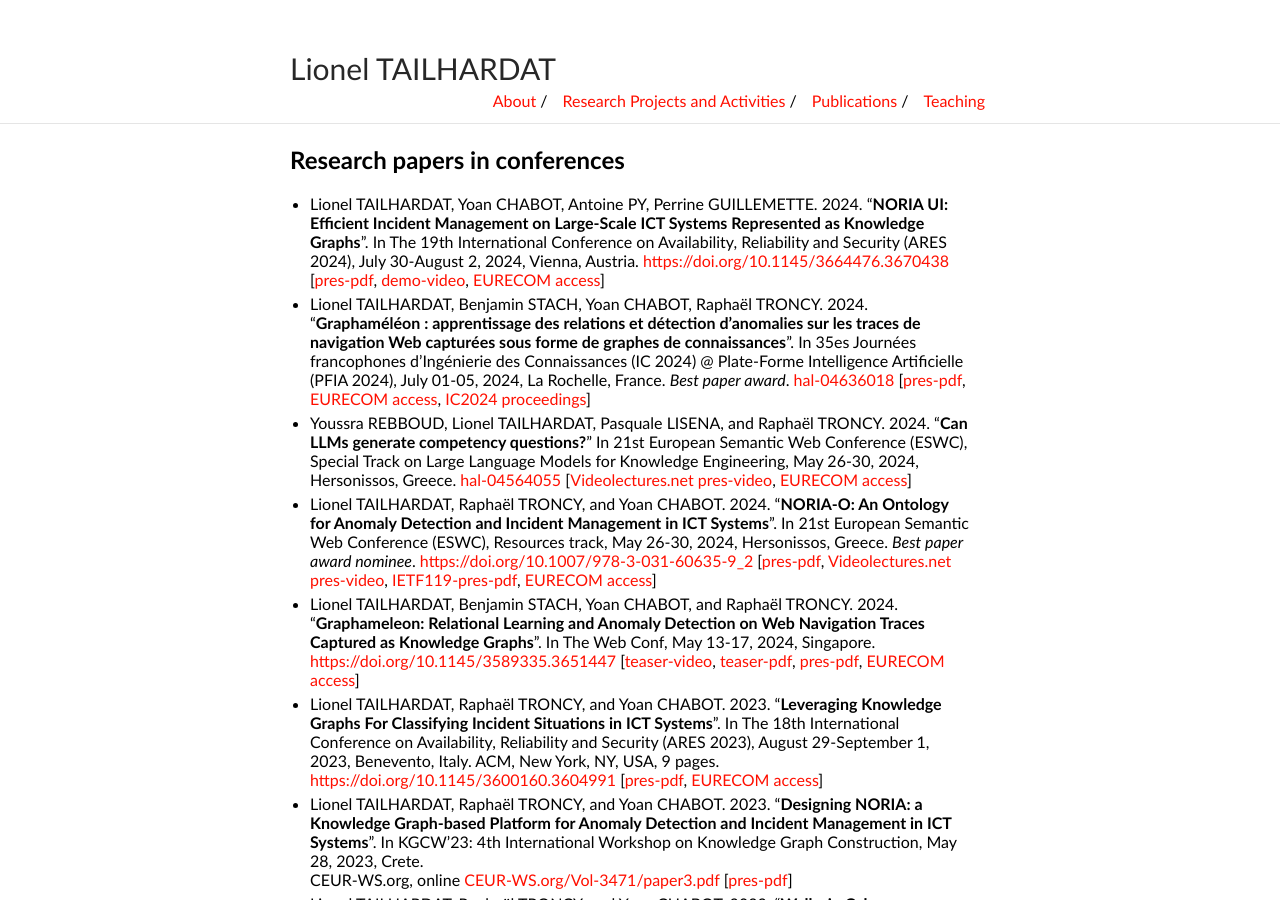
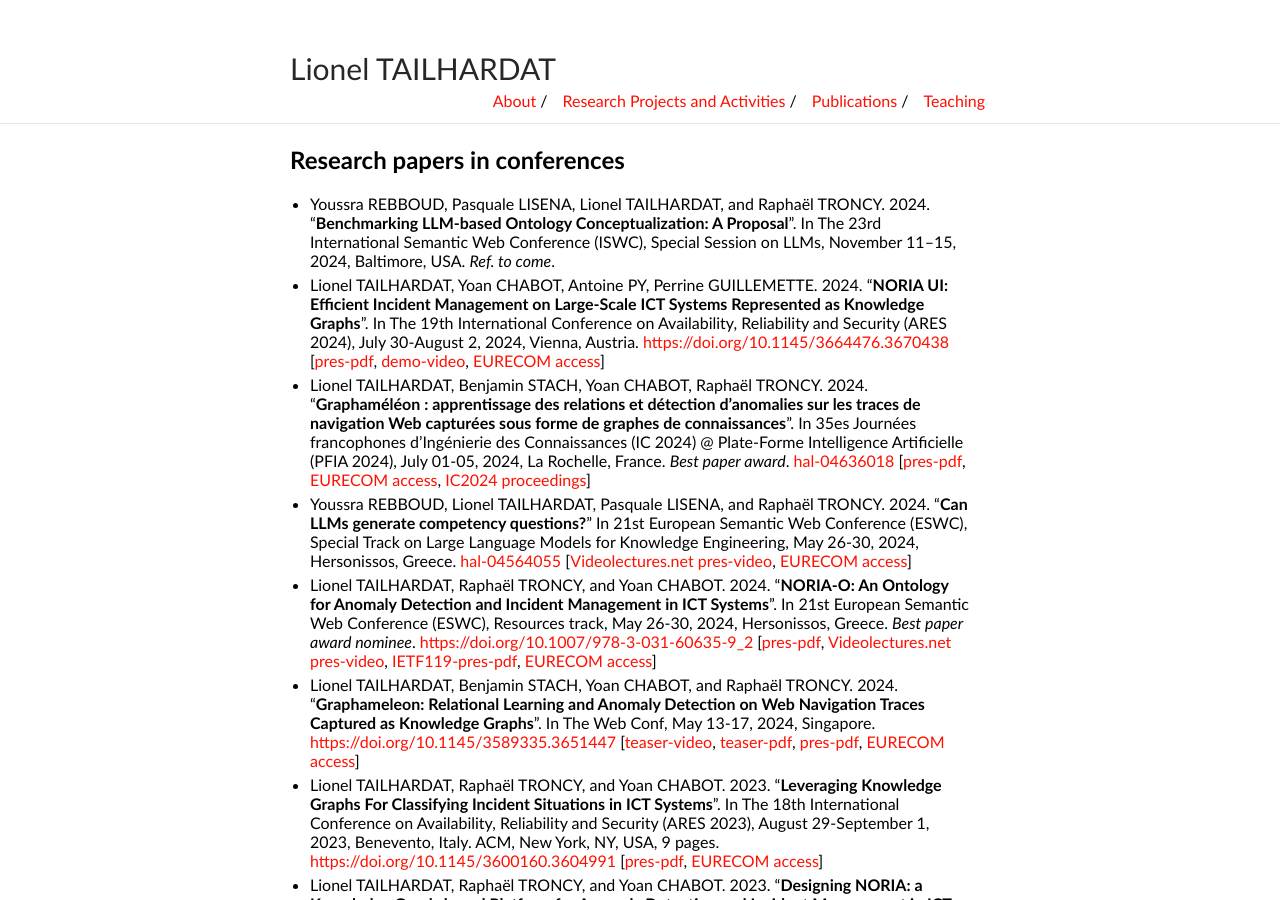
Before and after one commit to GenEars/GenEars.github.io, a Jekyll site: the page built from publications.md, in a window 1280 px wide and 900 px high. Built offline with Jekyll 4.4.1, drawn with Linux system fonts in a browser that asks for light colours.

Commit message:
Added ISWC'24 ref.
Signed-off-by: lionel.tailhardat <lionel.tailhardat@orange.com>

```diff
--- a/publications.md
+++ b/publications.md
@@ -5,6 +5,10 @@ title: Publications - Lionel TAILHARDAT
 
 ## Research papers in conferences
 
+* Youssra REBBOUD, Pasquale LISENA, Lionel TAILHARDAT, and Raphaël TRONCY. 2024.
+  "**Benchmarking LLM-based Ontology Conceptualization: A Proposal**".
+  In The 23rd International Semantic Web Conference (ISWC), Special Session on LLMs, November 11–15, 2024, Baltimore, USA.
+  *Ref. to come*.
 * Lionel TAILHARDAT, Yoan CHABOT, Antoine PY, Perrine GUILLEMETTE. 2024.
   "**NORIA UI: Efficient Incident Management on Large-Scale ICT Systems Represented as Knowledge Graphs**".
   In The 19th International Conference on Availability, Reliability and Security (ARES 2024), July 30-August 2, 2024, Vienna, Austria.
```
